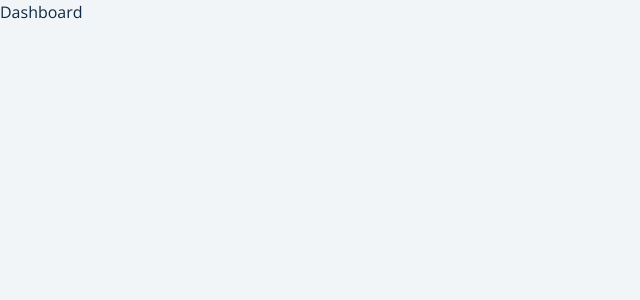
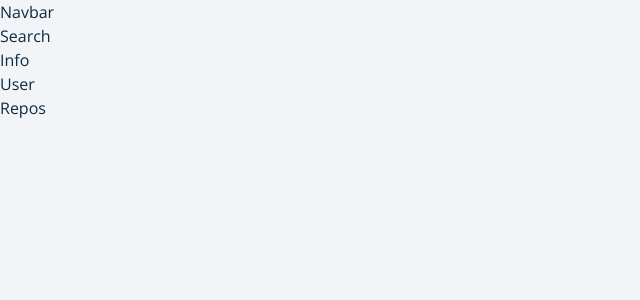
Before and after one commit to wkoziel/React-Github-User-Stats, a React (Create React App) app: page / in a window 1280 px wide. Shown: the top 300 px of the page, without its empty margins (0-640 px from the left). Built offline with nearby package versions, Linux system fonts and the light colour scheme.

Commit message:
Update Dashboard.js

```diff
--- a/src/pages/Dashboard.js
+++ b/src/pages/Dashboard.js
@@ -1,7 +1,17 @@
 import React from 'react'
+import { Info, Repos, User, Search, Navbar } from '../components'
+import loadingImg from '../images/preloader.gif'
 
 const Dashboard = () => {
-  return <div>Dashboard</div>
+  return (
+    <main>
+      <Navbar />
+      <Search />
+      <Info />
+      <User />
+      <Repos />
+    </main>
+  )
 }
 
 export default Dashboard
```
